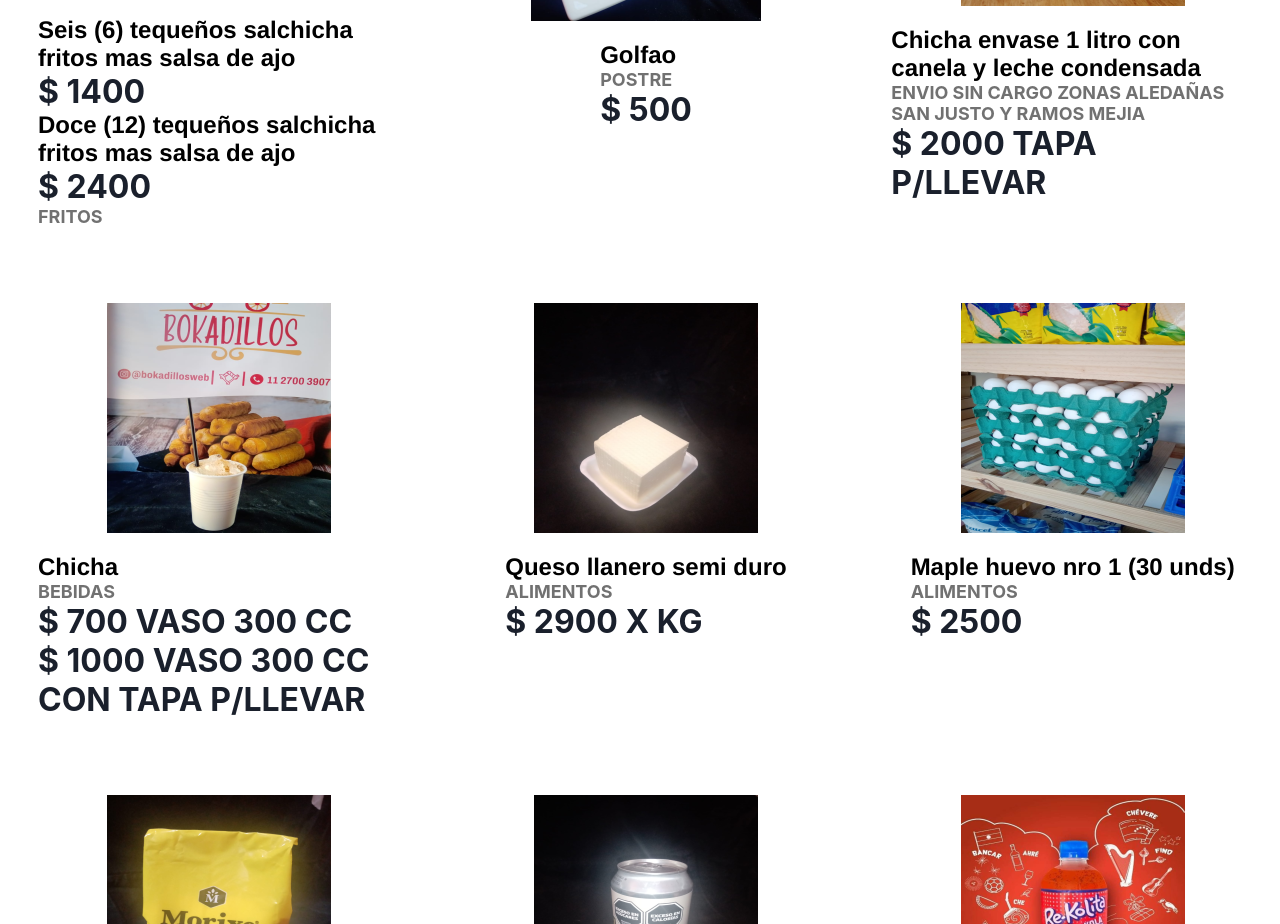
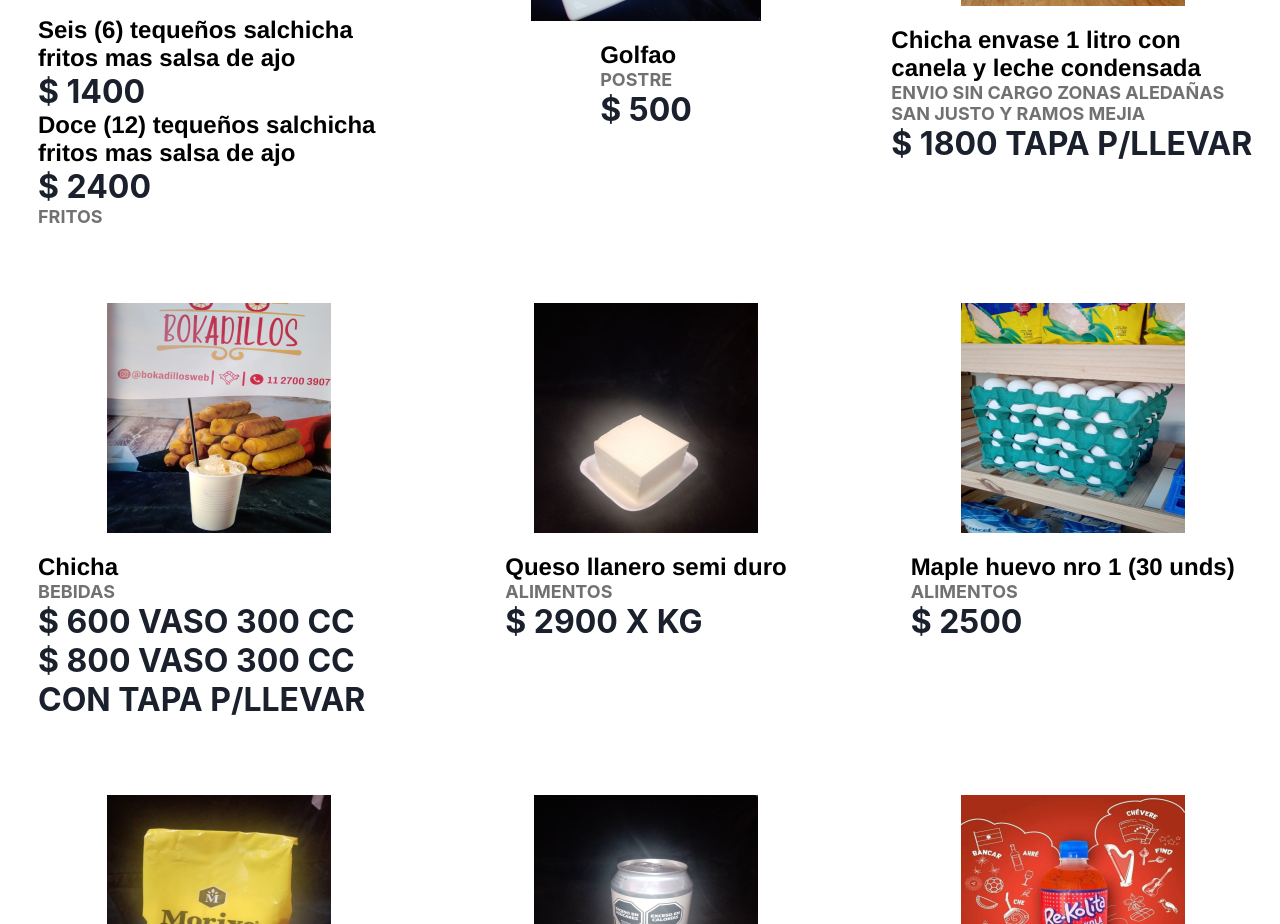
Before and after one commit to elifred2022/productosBokadillos, a React (Create React App) app: page / in a window 1280 px wide. Shown: the part 1940-2864 px from the top of the page. Built offline with nearby package versions, Linux system fonts and the light colour scheme.

Commit message:
update chicha baje a 1800

```diff
--- a/src/components/productos/ProductosItem.js
+++ b/src/components/productos/ProductosItem.js
@@ -178,7 +178,7 @@ export const ProductoItem = ({ id, title, price, image, category }) => {
         <div className="producto__footer">
           <h1>Chicha envase 1 litro con canela y leche condensada</h1>
           <p>envio sin cargo zonas aledañas San Justo y Ramos Mejia</p>
-          <p className="price">$ 2000 tapa p/llevar</p>
+          <p className="price">$ 1800 tapa p/llevar</p>
         </div>
       </div>
 
@@ -191,8 +191,8 @@ export const ProductoItem = ({ id, title, price, image, category }) => {
         <div className="producto__footer">
           <h1>Chicha</h1>
           <p>Bebidas</p>
-          <p className="price">$ 700 vaso 300 cc</p>
-          <p className="price">$ 1000 vaso 300 cc con tapa p/llevar</p>
+          <p className="price">$ 600 vaso 300 cc</p>
+          <p className="price">$ 800 vaso 300 cc con tapa p/llevar</p>
         </div>
       </div>
 
```
